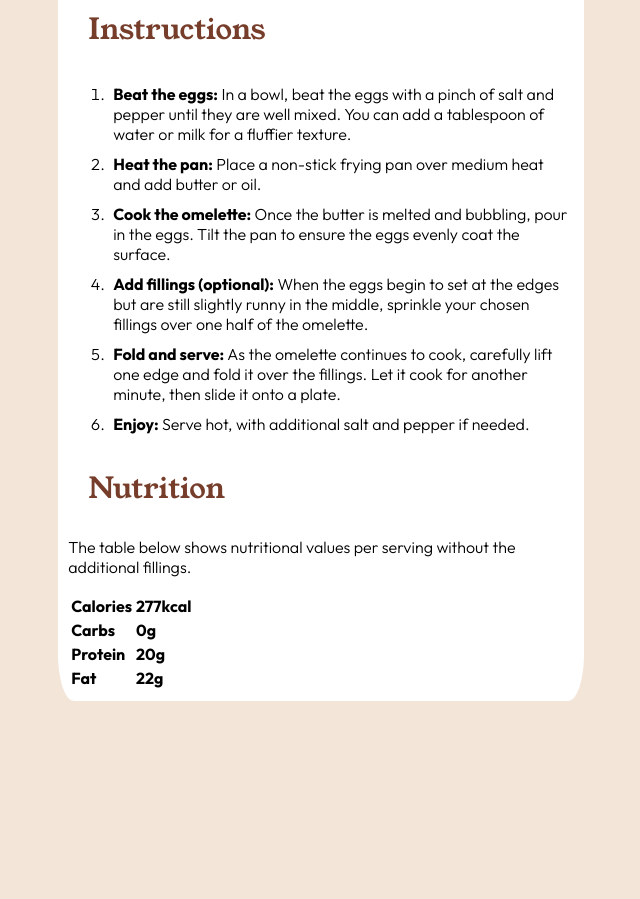
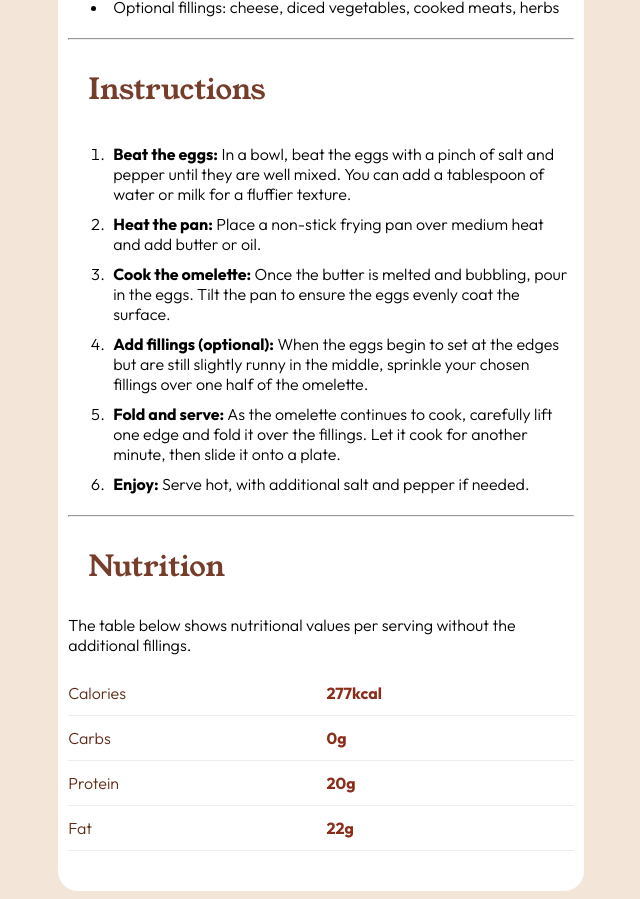
Before and after one commit to Leonard392/recipe-static-web, a plain HTML site: page index.html in a window 1280 px wide. Shown: the part 866-1765 px from the top of the page, without its empty margins (319-959 px from the left). Before the commit the page ends 1575 px from the top, so only its background shows below. Drawn offline with Linux system fonts and the light colour scheme.

Commit message:
styles done

```diff
--- a/index.html
+++ b/index.html
@@ -51,6 +51,8 @@
       </ul>
     </div>
 
+    <hr>
+
     <div class="instructios">
 
       <h3 class="sub-header">Instructions</h3>
@@ -68,26 +70,28 @@
       </ol>
     </div>
 
+    <hr>
+
     <div class="nutrition">
 
       <h3 class="sub-header">Nutrition</h3>
       <p>The table below shows nutritional values per serving without the additional fillings.</p>
       <table>
       <tr>
-          <th>Calories</th>
-          <th class="th-2">277kcal</th>
+        <td>Calories</td>
+        <td>277kcal</td>
       </tr>
       <tr>
-          <th>Carbs</th>
-          <th class="th-2">0g</th>
+        <td>Carbs</td>
+        <td>0g</td>
       </tr>
       <tr>
-          <th>Protein</th>
-          <th class="th-2">20g</th>
+        <td>Protein</td>
+        <td>20g</td>
       </tr>
       <tr>
-          <th>Fat</th>
-          <th class="th-2">22g</th>
+        <td>Fat</td>
+        <td>22g</td>
       </tr>
     </table>
     </div>
--- a/styles.css
+++ b/styles.css
@@ -20,8 +20,9 @@ h1{
     background-color: white;
     width: 40%;
     margin: 0 auto;
-    border-radius: 3%;
+    border-radius: 20px;
     padding: 10px;
+    margin-top: 50px;
 }
 
 .sub-header{
@@ -35,6 +36,7 @@ h1{
 .header img{
     margin: 0 auto;
     margin-top: 40px;
+    margin-left: 30px;
     width: 90%;
     border-radius: 3%;
 }
@@ -58,3 +60,33 @@ h1{
 li{
     padding: 5px;
 }
+
+/* Tabla */
+table {
+  width: 100%;
+  border-collapse: collapse;
+  font-size: 16px;
+  margin-bottom: 30px;
+}
+
+/* Filas con separación */
+tr {
+  border-bottom: 1px solid #ececec;
+}
+
+/* Celdas */
+td {
+  padding: 12px 0;
+}
+
+/* Primera celda (nombre del nutriente) */
+td:first-child {
+  color: #5e2a17;
+}
+
+/* Segunda celda (valor nutricional) */
+td:last-child {
+  font-weight: bold;
+  color: #8b2d1b;
+  text-align: left;
+}
```
Lines whose indentation alone changed are shown as unchanged.
